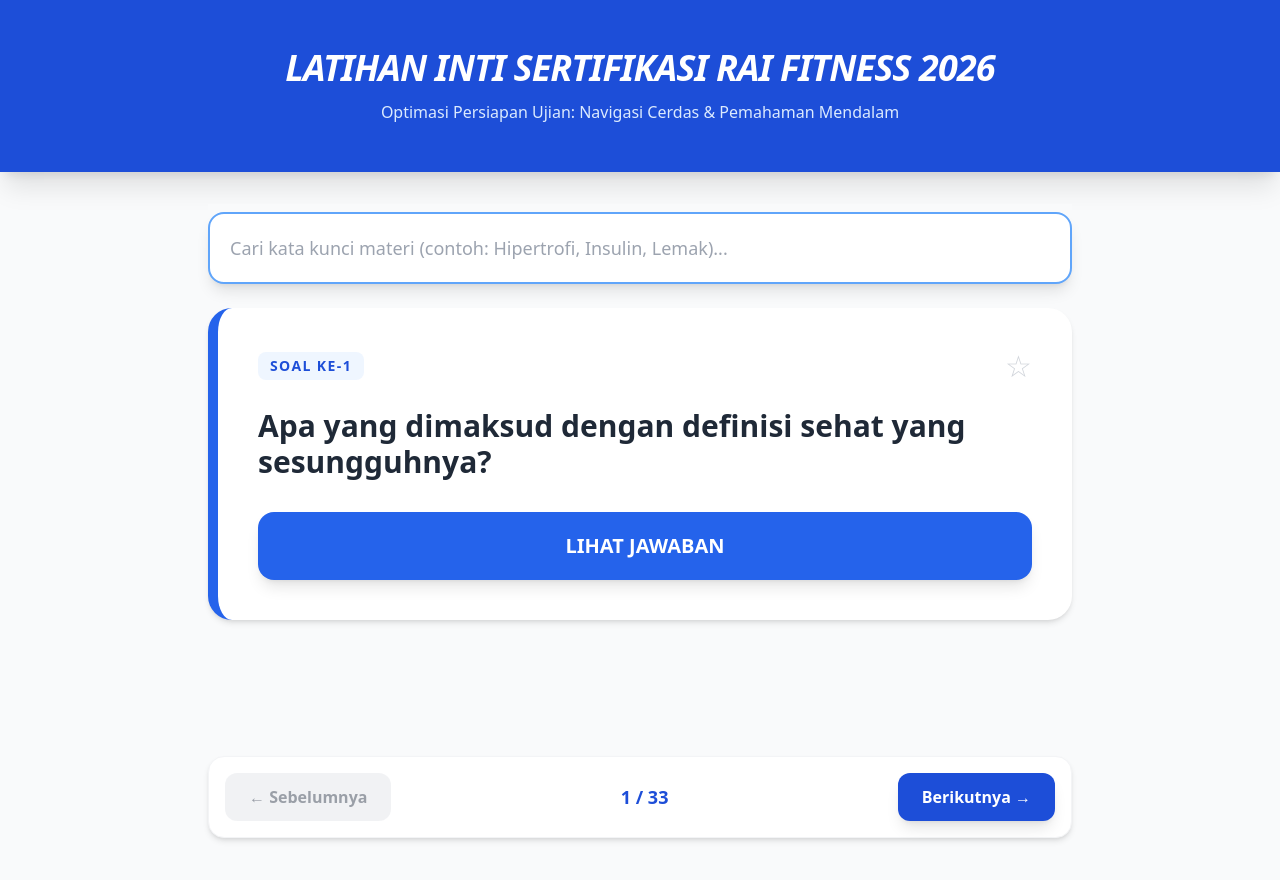
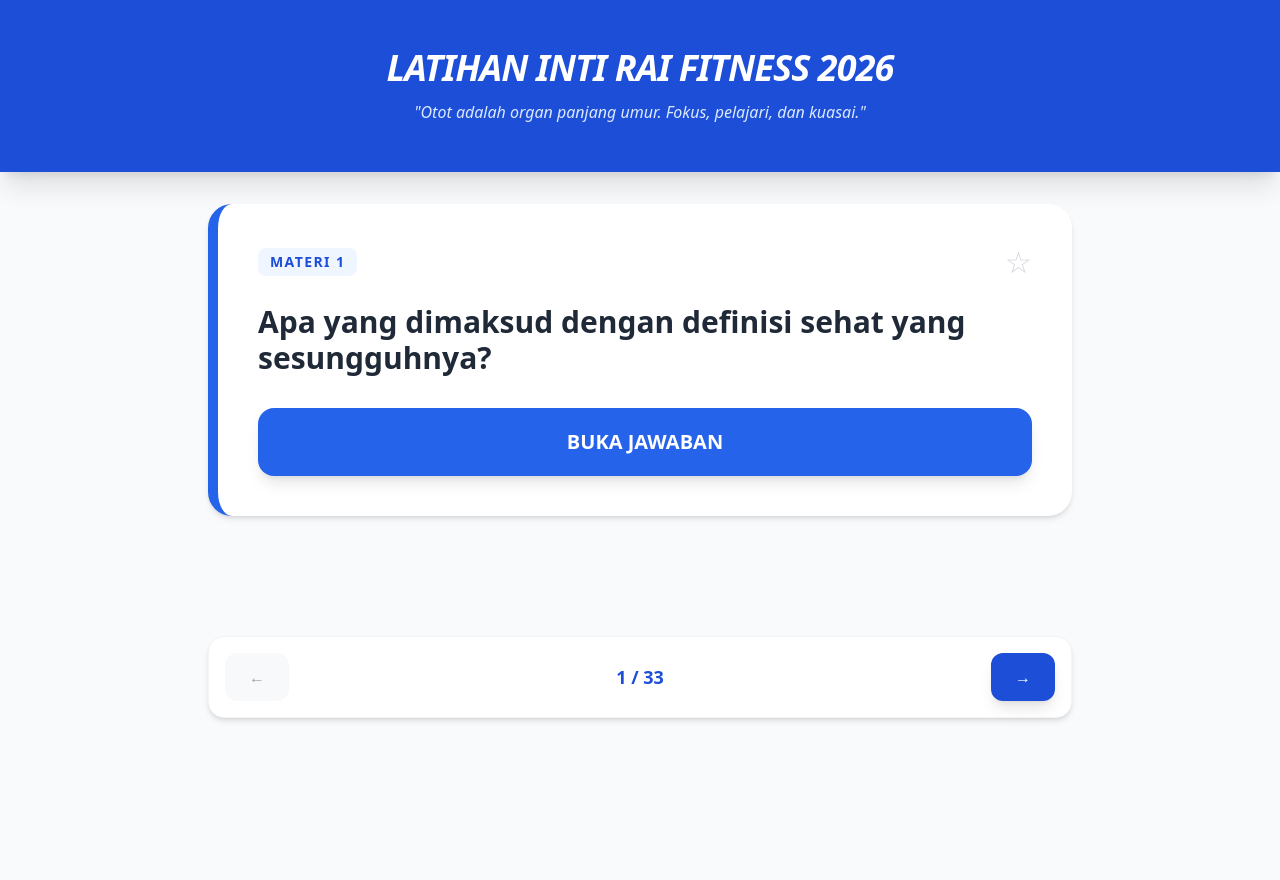
Before and after one commit to nueldp/Latihan_inti_sertifikasi, a plain HTML site: page index.html in a window 1280 px wide. After the commit the page ends 800 px from the top, so only its background shows below. Drawn offline with nearby package versions, Linux system fonts and the light colour scheme.

Commit message:
Update index.html

```diff
--- a/index.html
+++ b/index.html
@@ -7,49 +7,44 @@
     <script src="https://cdn.tailwindcss.com"></script>
     <style>
         .ans-text { white-space: pre-line; }
-        .sticky-search { position: sticky; top: 0; z-index: 50; }
         .fade-in { animation: fadeIn 0.3s ease-in; }
         @keyframes fadeIn { from { opacity: 0; } to { opacity: 1; } }
+        /* Warna aktif untuk tombol mode */
         .active-mode { background-color: #2563eb !important; color: white !important; border-color: #2563eb !important; }
     </style>
 </head>
 <body class="bg-gray-50 text-gray-900 min-h-screen pb-16">
 
     <header class="bg-blue-700 text-white py-12 px-4 text-center shadow-xl">
-        <h1 class="text-3xl md:text-4xl font-extrabold italic tracking-tight">LATIHAN INTI SERTIFIKASI RAI FITNESS 2026</h1>
-        <p class="mt-3 text-blue-100 font-medium max-w-2xl mx-auto">Optimasi Persiapan Ujian: Navigasi Cerdas & Pemahaman Mendalam</p>
+        <h1 class="text-3xl md:text-4xl font-extrabold italic tracking-tight uppercase">LATIHAN INTI RAI FITNESS 2026</h1>
+        <p class="mt-3 text-blue-100 font-medium max-w-2xl mx-auto italic">"Otot adalah organ panjang umur. Fokus, pelajari, dan kuasai."</p>
     </header>
 
     <main class="max-w-4xl mx-auto px-4 mt-8">
 
-        <div class="sticky-search bg-gray-50 pb-6 pt-2">
-            <input type="text" id="searchInput" onkeyup="searchQuiz()"
-                placeholder="Cari kata kunci materi (contoh: Hipertrofi, Insulin, Lemak)..."
-                class="w-full p-5 rounded-2xl border-2 border-blue-400 shadow-lg focus:outline-none focus:ring-4 focus:ring-blue-100 transition-all text-lg font-medium">
-        </div>
-
         <div id="quiz-container" class="min-h-[400px]">
             <div class="flex justify-center items-center h-40">
                 <div class="animate-spin rounded-full h-12 w-12 border-b-2 border-blue-700"></div>
-                <span class="ml-3 font-bold text-blue-700">Memuat Data...</span>
+                <span class="ml-3 font-bold text-blue-700">Memuat Materi...</span>
             </div>
         </div>
 
-        <div id="paginationControls" class="flex justify-between items-center mt-12 bg-white p-4 rounded-2xl shadow-md border border-gray-100">
+        <div id="paginationControls" class="flex justify-between items-center mt-8 bg-white p-4 rounded-2xl shadow-md border border-gray-100">
             <button id="prevBtn" onclick="changePage(-1)"
-                class="px-6 py-3 bg-gray-100 text-gray-700 font-bold rounded-xl disabled:bg-gray-200 disabled:opacity-50 transition active:scale-95">
-                ← Sebelumnya
+                class="px-6 py-3 bg-gray-100 text-gray-700 font-bold rounded-xl disabled:opacity-50 transition active:scale-95">
+                ←
             </button>
             <span id="pageIndicator" class="font-extrabold text-blue-700 text-lg"></span>
             <button id="nextBtn" onclick="changePage(1)"
-                class="px-6 py-3 bg-blue-700 text-white font-bold rounded-xl disabled:bg-gray-200 disabled:opacity-50 hover:bg-blue-800 transition shadow-lg active:scale-95">
-                Berikutnya →
+                class="px-6 py-3 bg-blue-700 text-white font-bold rounded-xl disabled:opacity-50 hover:bg-blue-800 transition shadow-lg active:scale-95">
+                →
             </button>
         </div>
     </main>
 
     <script src="soal_rai_2026.js"></script>
-<script>
+
+    <script>
         let currentPage = 1;
         const itemsPerPage = 1;
         let filteredQuestions = [];
@@ -68,28 +63,19 @@
             const pageIndicator = document.getElementById('pageIndicator');
             container.innerHTML = '';
 
-            if (filteredQuestions.length === 0) {
-                container.innerHTML = `<div class="p-12 text-center bg-white rounded-3xl shadow-inner border-2 border-dashed border-gray-200"><p class="text-xl text-gray-400 font-bold">Materi tidak ditemukan.</p></div>`;
-                document.getElementById('paginationControls').classList.add('hidden');
-                return;
-            }
-
-            document.getElementById('paginationControls').classList.remove('hidden');
             const startIndex = (currentPage - 1) * itemsPerPage;
             const item = filteredQuestions[startIndex];
 
-            // Pastikan mode terinisialisasi
             if (!currentModes[item.id]) currentModes[item.id] = 'short';
             const isBookmarked = bookmarks.includes(item.id);
 
             const card = document.createElement('div');
-            // Menambah padding-top ekstra agar bintang tidak tertutup di layar lebar
             card.className = "fade-in bg-white p-6 md:p-10 rounded-3xl shadow-md border-l-[10px] border-blue-600 relative transition-all";
 
             card.innerHTML = `
                 <div class="flex justify-between items-center mb-6">
-                    <span class="text-blue-700 font-black text-sm uppercase tracking-widest bg-blue-50 px-3 py-1 rounded-lg">Soal Ke-${startIndex + 1}</span>
-                    <button onclick="toggleBookmark(${item.id})" class="text-3xl focus:outline-none hover:scale-110 transition-transform" title="Simpan Soal">
+                    <span class="text-blue-700 font-black text-sm uppercase tracking-widest bg-blue-50 px-3 py-1 rounded-lg">Materi ${startIndex + 1}</span>
+                    <button onclick="toggleBookmark(${item.id})" class="text-3xl focus:outline-none hover:scale-110 transition-transform">
                         ${isBookmarked ? '<span class="text-yellow-500">⭐</span>' : '<span class="text-gray-300">☆</span>'}
                     </button>
                 </div>
@@ -98,24 +84,26 @@
 
                 <button id="btn-open-${item.id}" onclick="toggleAnswer('${item.id}')"
                     class="w-full bg-blue-600 text-white py-5 rounded-2xl font-bold text-xl shadow-lg hover:bg-blue-700 active:scale-95 transition-all">
-                    LIHAT JAWABAN
+                    BUKA JAWABAN
                 </button>
 
-                <div id="ans-${item.id}" class="hidden mt-6 space-y-4">
-                    <div class="flex gap-2 p-1 bg-gray-100 rounded-2xl border border-gray-200">
-                        <button class="flex-1 py-3 text-sm font-black rounded-xl transition-all ${currentModes[item.id] === 'short' ? 'active-mode shadow-md' : 'text-gray-500'}"
-                            onclick="switchMode(${item.id}, 'short')">MODE RINGKAS</button>
-                        <button class="flex-1 py-3 text-sm font-black rounded-xl transition-all ${currentModes[item.id] === 'long' ? 'active-mode shadow-md' : 'text-gray-500'}"
-                            onclick="switchMode(${item.id}, 'long')">MODE LENGKAP</button>
-                    </div>
-
+                <div id="ans-${item.id}" class="hidden mt-6 space-y-6">
                     <div id="text-${item.id}" class="ans-text text-gray-800 leading-relaxed bg-blue-50 p-6 md:p-8 rounded-2xl font-medium border border-blue-100 text-lg md:text-xl shadow-inner">
                         ${currentModes[item.id] === 'short' ? item.a_short : item.a_long}
                     </div>
 
-                    <button onclick="toggleAnswer('${item.id}')" class="w-full mt-4 py-4 text-red-600 font-extrabold hover:bg-red-50 rounded-2xl transition-all border-2 border-transparent hover:border-red-100 uppercase tracking-tighter">
-                        Tutup Jawaban ↑
-                    </button>
+                    <div class="space-y-3">
+                        <div class="flex gap-2 p-1 bg-gray-200 rounded-2xl">
+                            <button class="flex-1 py-3 text-xs font-black rounded-xl transition-all ${currentModes[item.id] === 'short' ? 'active-mode shadow-md' : 'text-gray-500'}"
+                                onclick="switchMode(${item.id}, 'short')">MODE RINGKAS</button>
+                            <button class="flex-1 py-3 text-xs font-black rounded-xl transition-all ${currentModes[item.id] === 'long' ? 'active-mode shadow-md' : 'text-gray-500'}"
+                                onclick="switchMode(${item.id}, 'long')">MODE LENGKAP</button>
+                        </div>
+
+                        <button onclick="toggleAnswer('${item.id}')" class="w-full py-4 bg-red-50 text-red-600 font-extrabold rounded-2xl hover:bg-red-600 hover:text-white transition-all border-2 border-red-100 uppercase tracking-tighter">
+                            Tutup Jawaban ↑
+                        </button>
+                    </div>
                 </div>
             `;
             container.appendChild(card);
@@ -135,44 +123,28 @@
         function toggleAnswer(id) {
             const ansDiv = document.getElementById(`ans-${id}`);
             const btnOpen = document.getElementById(`btn-open-${id}`);
-            if (ansDiv.classList.contains('hidden')) {
-                ansDiv.classList.remove('hidden');
-                btnOpen.classList.add('hidden');
-            } else {
-                ansDiv.classList.add('hidden');
-                btnOpen.classList.remove('hidden');
-            }
+            ansDiv.classList.toggle('hidden');
+            btnOpen.classList.toggle('hidden');
         }
 
         function switchMode(id, mode) {
             currentModes[id] = mode;
-            // Gunakan update teks langsung agar tidak merusak scroll position
+            // Langsung update teks tanpa re-render seluruh kartu agar posisi scroll stabil
             const item = filteredQuestions.find(q => q.id === id);
             const textDiv = document.getElementById(`text-${id}`);
-            if (textDiv && item) {
+            if (textDiv) {
                 textDiv.innerText = (mode === 'short') ? item.a_short : item.a_long;
-                renderQuiz(); // Re-render untuk update status tombol aktif
+                // Tetap panggil renderQuiz hanya untuk update status tombol active
+                renderQuiz();
+                // Karena renderQuiz mengembalikan tampilan ke awal, kita buka kembali jawabannya
+                toggleAnswer(id);
             }
-        }
-
-        function searchQuiz() {
-            const term = document.getElementById('searchInput').value.toLowerCase();
-            filteredQuestions = questions.filter(item =>
-                item.q.toLowerCase().includes(term) ||
-                item.a_long.toLowerCase().includes(term) ||
-                item.a_short.toLowerCase().includes(term)
-            );
-            currentPage = 1;
-            renderQuiz();
         }
 
         function toggleBookmark(id) {
             const index = bookmarks.indexOf(id);
-            if (index > -1) {
-                bookmarks.splice(index, 1);
-            } else {
-                bookmarks.push(id);
-            }
+            if (index > -1) { bookmarks.splice(index, 1); }
+            else { bookmarks.push(id); }
             localStorage.setItem('rai_bookmarks', JSON.stringify(bookmarks));
             renderQuiz();
         }
```
